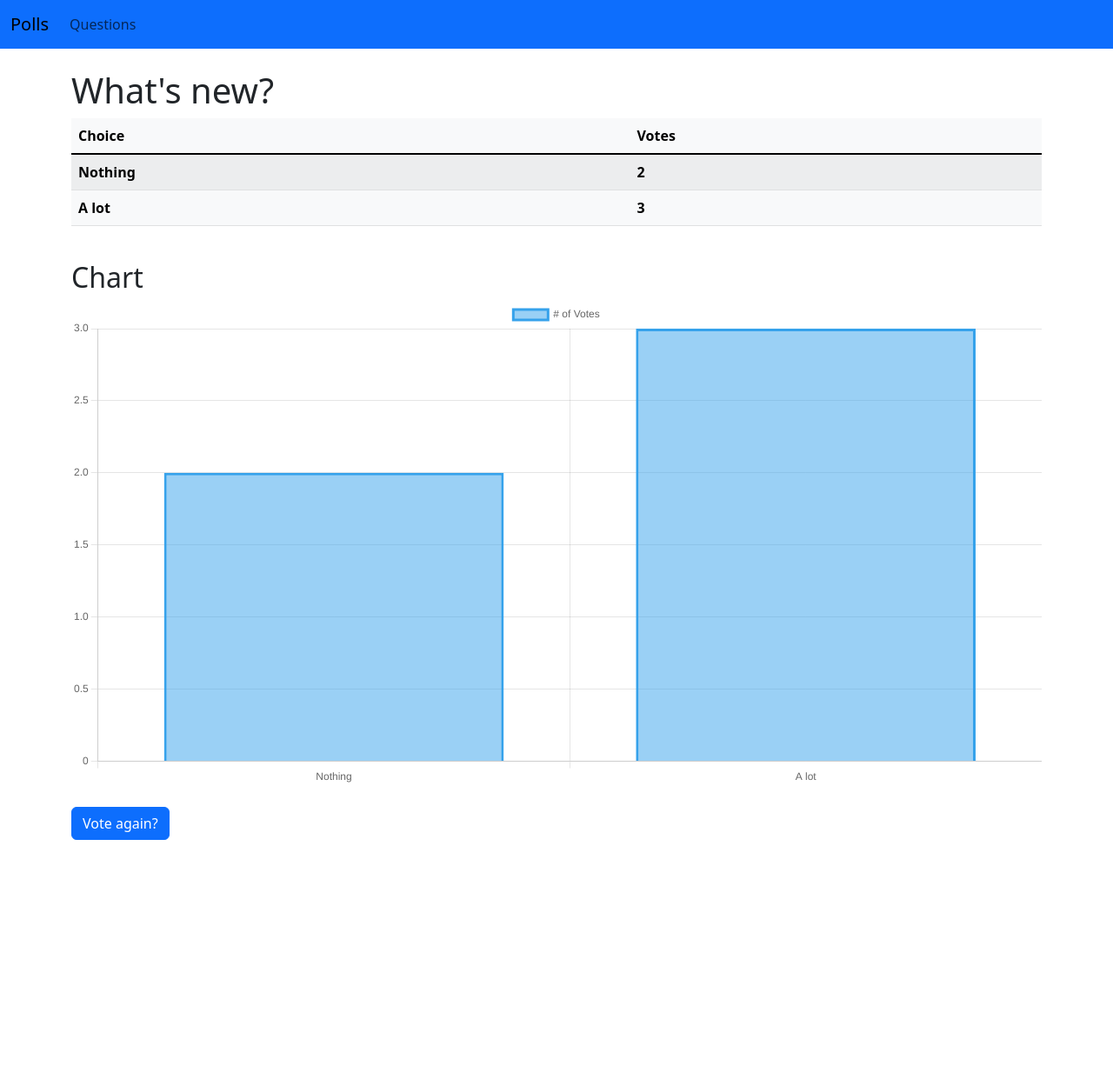
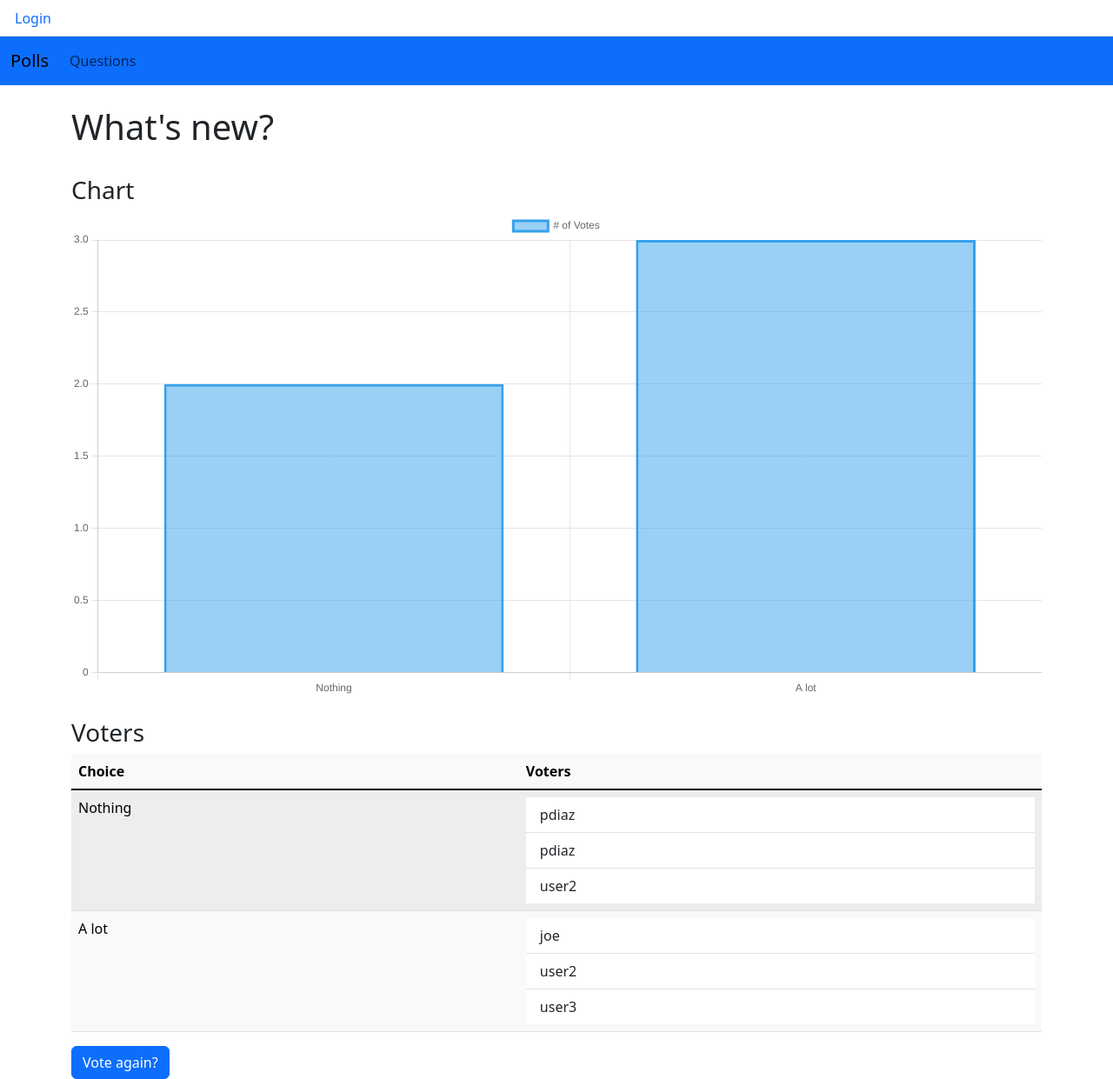
Before and after one commit to paoladiazzh/polls-tutorial, a Django app: page /polls/2/results/ in a window 1280 px wide. Shown: the whole page at 87% size. Before the commit the page ends 966 px from the top, so only its background shows below. Run offline with Django 4.2, Linux system fonts and the light colour scheme; data comes from the database, SQL or seed files in the repository; both versions use the stored data as it was after the commit; lists and menus that the app fills with data are empty.

Commit message:
Bootsrtap improvements, Authentication templates incorporated, User model

```diff
--- a/mysite/mysite/settings.py
+++ b/mysite/mysite/settings.py
@@ -124,3 +124,6 @@
 DEFAULT_AUTO_FIELD = 'django.db.models.BigAutoField'
 
 EMAIL_BACKEND = 'django.core.mail.backends.console.EmailBackend'
+
+LOGIN_REDIRECT_URL = '/polls'
+LOGOUT_REDIRECT_URL = '/accounts/logout/'
--- a/mysite/mysite/urls.py
+++ b/mysite/mysite/urls.py
@@ -1,8 +1,9 @@
 from django.contrib import admin
 from django.urls import include, path
+
 
 urlpatterns = [
     path("polls/", include("polls.urls")),
     path("admin/", admin.site.urls),
-    path("accounts/", include("django.contrib.auth.urls"))
+    path("accounts/", include("django.contrib.auth.urls")),
 ]
--- a/mysite/polls/models.py
+++ b/mysite/polls/models.py
@@ -3,6 +3,7 @@
 from django.db import models
 from django.utils import timezone
 from django.contrib import admin
+from django.contrib.auth.models import User
 
 class Question(models.Model):
     question_text = models.CharField(max_length=200)
@@ -33,3 +34,7 @@
 def was_published_recently(self):
     now = timezone.now()
     return now - datetime.timedelta(days=1) <= self.pub_date <= now
+
+class Vote(models.Model):
+    user = models.ForeignKey(User, on_delete=models.CASCADE)
+    choice = models.ForeignKey(Choice, on_delete=models.CASCADE, default=1)
--- a/mysite/polls/templates/polls/base.html
+++ b/mysite/polls/templates/polls/base.html
@@ -7,6 +7,14 @@
     <script src="https://cdn.jsdelivr.net/npm/chart.js"></script>
 </head>
 <body>
+    <ul class="nav nav-tabs">
+        {% if user.is_authenticated %}
+          <li class="nav-item"><a class="nav-link active">User: {{ user.get_username }}</a></li>
+          <li class="nav-item"><a class="nav-link" href="{% url 'logout' %}">Logout</a></li>
+        {% else %}
+          <li class="nav-item" ><a class="nav-link" href="{% url 'login' %}?next={{ request.path }}">Login</a></li>
+        {% endif %}
+    </ul>
     <nav class="navbar navbar-expand-lg bd-body-tertiary bg-primary">
         <div class="container-fluid ">
             <a class="navbar-brand">Polls</a>
--- a/mysite/polls/templates/polls/results.html
+++ b/mysite/polls/templates/polls/results.html
@@ -3,24 +3,8 @@
 {% block content %}
 <br>
 <h1>{{ question.question_text }}</h1>
-<table class="table table-light table-striped">
-    <thead>
-        <tr>
-            <th scope="col">Choice</th>
-            <th scope="col">Votes</th>
-        </tr>
-    </thead>
-    <tbody class="table-group-divider">
-        {% for choice in question.choice_set.all %}
-        <tr>
-            <th>{{ choice.choice_text }}</th>
-            <th>{{ choice.votes }}
-        </tr>
-        {% endfor %}
-    </tbody>
-</table>
 <br>
-<h2>Chart</h2>
+<h3>Chart</h3>
 <div>
     <canvas id="myChart"></canvas>
 </div>
@@ -62,6 +46,29 @@
     });
   </script>
 <br>
+<h3>Voters</h3>
+<table class="table table-light table-striped">
+    <thead>
+        <tr>
+            <th scope="col">Choice</th>
+            <th scope="col">Voters</th>
+        </tr>
+    </thead>
+    <tbody class="table-group-divider">
+        {% for choice in question.choice_set.all %}
+        <tr>
+            <td>{{ choice.choice_text }}</td>
+            <td>
+              <ul class="list-group list-group-flush">
+                {% for vote in choice.vote_set.all %}
+                  <li class="list-group-item"> {{ vote.user.username }}</li>
+                {% endfor %}
+              </ul>
+            </td>
+        </tr>
+        {% endfor %}
+    </tbody>
+</table>
 <div>
 <a href="{% url 'polls:detail' question.id %}" class="btn btn-primary">Vote again?</a>
 </div>
--- a/mysite/polls/views.py
+++ b/mysite/polls/views.py
@@ -4,8 +4,9 @@
 from django.urls import reverse
 from django.utils import timezone
 from django.views import generic
+from django.contrib.auth.decorators import login_required
 
-from .models import Choice, Question
+from .models import Choice, Question, Vote
 
 
 class IndexView(generic.ListView):
@@ -41,7 +42,7 @@
         context['question'] = question
         return context
 
-
+@login_required
 def vote(request, question_id):
     question = get_object_or_404(Question, pk=question_id)
     try:
@@ -57,6 +58,8 @@
             },
         )
     else:
+        user = request.user
         selected_choice.votes += 1
         selected_choice.save()
+        vote = Vote.objects.create(user=user, choice=selected_choice)
         return HttpResponseRedirect(reverse("polls:results", args=(question_id,)))
--- a/mysite/templates/registration/base_generic.html
+++ b/mysite/templates/registration/base_generic.html
@@ -11,11 +11,11 @@
     <ul class="sidebar-nav">
         {% if user.is_authenticated %}
           <li>User: {{ user.get_username }}</li>
-          <li><a href="{% url 'logout' %}?next={{ request.path }}">Logout</a></li>
+          <li><a href="{% url 'login' %}">Logout</a></li>
         {% else %}
-          <li><a href="{% url 'login' %}?next={{ request.path }}">Login</a></li>
+          <li><a href="{% url 'login' %}">Login</a></li>
         {% endif %}
-       </ul>
+    </ul>
     <div class="container">
         <h1>{% block h1 %}{% endblock %}</h1>
     </div>
--- a/mysite/templates/registration/logged_out.html
+++ b/mysite/templates/registration/logged_out.html
@@ -1,7 +1,7 @@
 {% extends "registration/base_generic.html" %}
 
-{% block h1 %}Logged out{% endblock %}
+{% block title %}Log out{% endblock %}
+{% block h1 %}Logged out!{% endblock %}
 {% block content %}
-  <p>Logged out!</p>
-  <a href="{% url 'login'%}">Click here to login again.</a>
+  <a class="btn btn-primary" href="{% url 'login'%}" role="button">Click here to login again.</a>
 {% endblock %}
```
Also changed, not shown: mysite/templates/registration/login.html (+9 -12 lines), mysite/db.sqlite3, mysite/polls/admin.py (line endings or trailing spaces), mysite/polls/migrations/0002_bookinstance.py (added), mysite/polls/migrations/0003_vote_delete_bookinstance.py (added), mysite/polls/migrations/0004_vote_choice.py (added).
